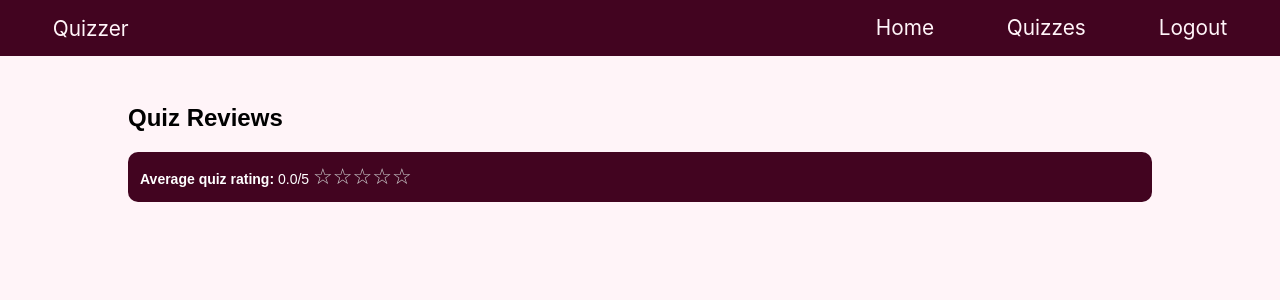
After one commit to Tonari239/Web-QuizReviewer, a PHP site: page /client/reviews/reviews-list.html in a window 1280 px wide. The commit adds this page. Shown: the top 300 px of the page. Run offline with PHP 8.4, Linux system fonts and the light colour scheme; data that the repository does not hold is empty.

Commit message:
Added the option to view reviews on tests
Added the option to view reviews on tests and to view detailed reviews on every question

```diff
--- /dev/null
+++ b/client/reviews/reviews-list.css
@@ -0,0 +1,70 @@
+body{
+background:#FFF4F8;
+font-family:Arial;
+margin:0;
+padding-top:4rem;
+}
+
+.container{
+width:80%;
+margin:auto;
+padding:20px;
+}
+
+.card{
+background:#420420;
+padding:12px;
+margin-bottom:15px;
+border-radius:10px;
+color:white;
+font-size:14px;
+}
+
+button{
+background:#420420;
+color:white;
+padding:10px;
+border:none;
+border-radius:8px;
+cursor:pointer;
+}
+
+.review-row{
+display:flex;
+flex-direction:column;
+gap:20px;
+margin-bottom:20px;
+}
+
+.review-content{
+flex:1;
+}
+
+.review-actions{
+min-width:180px;
+display:flex;
+justify-content:flex-end;
+}
+
+.review-text-box{
+border:2px solid white;
+padding:10px;
+border-radius:5px;
+}
+
+.star{
+color:gold;
+font-size:22px;
+margin-right:3px;
+}
+
+.star.empty{
+color:#ccc;
+}
+
+#fullReviewContainer>button{
+margin-top:20px;
+width:100%;
+padding:12px;
+font-size:16px;
+}
--- /dev/null
+++ b/client/reviews/reviews-list.html
@@ -0,0 +1,25 @@
+<!DOCTYPE html>
+<html>
+<head>
+<meta charset="UTF-8">
+<title>Quiz Reviews</title>
+
+<link rel="stylesheet" href="./reviews-list.css">
+<script src="../common/reused-components/nav-bar/navbar.js"></script>
+<script src="./reviews-list.js" defer></script>
+</head>
+
+<body>
+
+<quiz-navbar id="navbar" active="Reviews"></quiz-navbar>
+
+<div class="container">
+<h2>Quiz Reviews</h2>
+
+<div id="averageRatingBox" class="card"></div>
+
+<div id="reviewsContainer"></div>
+</div>
+
+</body>
+</html>
--- /dev/null
+++ b/client/reviews/reviews-list.js
@@ -0,0 +1,83 @@
+document.addEventListener("DOMContentLoaded",()=>{
+
+const navbar=document.querySelector("#navbar");
+
+navbar.links=[
+{ text:"Home", href:"/test/client/landing/landing.html"},
+{ text:"Quizzes", href:"/test/client/quizzes/quizzes.html"},
+{ text:"Logout", href:"#logout"}
+];
+
+navbar.addEventListener("logout",()=>{
+fetch("/test/index.php?logoutUser",{method:"POST"})
+.then(()=>window.location="/test/client/landing/landing.html");
+});
+
+const urlParams=new URLSearchParams(window.location.search);
+const quiz_id = urlParams.get("quiz_id") || 3;
+
+fetch(`/test/server/reviews/get-quiz-reviews.php?quiz_id=${quiz_id}`)
+.then(res=>res.json())
+.then(data=>{
+
+const container=document.querySelector("#reviewsContainer");
+const avgBox=document.querySelector("#averageRatingBox");
+
+let total=0;
+let count=0;
+
+data.reviews.forEach(r=>{
+if(r.rating){
+total+=Number(r.rating);
+count++;
+}
+});
+
+const avg = count ? (total/count) : 0;
+const avgRounded = Math.round(avg);
+
+const createStarDisplay = (rating) => {
+  const filledStars = "★".repeat(rating);
+  const emptyStars = `<span style="color:#ccc;">${"☆".repeat(5 - rating)}</span>`;
+  return filledStars + emptyStars;
+};
+
+let stars = createStarDisplay(avgRounded);
+avgBox.innerHTML=`
+<strong>Average quiz rating:</strong>
+${avg.toFixed(1)}/5
+<span class="star">${stars}</span>
+`;
+
+data.reviews.forEach(r=>{
+stars=createStarDisplay(r.rating || 0);
+
+const row=document.createElement("div");
+row.className="review-row";
+
+row.innerHTML=`
+
+<div class="card review-content">
+<h3>Review by user: ${r.username}</h3>
+
+<div>
+<h3><strong>Quiz rating:</strong> <span class="star">${stars}</span></h3>
+</div>
+<h3>Review text: </h3>
+<p class="review-text-box">${r.review_text || "No text review"}</p>
+</div>
+
+<div class="review-actions">
+<button onclick="window.location='full-review.html?quiz_id=${quiz_id}&user=${r.reviewer_user_guid}'">
+View Full Review
+</button>
+</div>
+`;
+
+container.appendChild(row);
+
+});
+
+});
+
+});
--- a/server/reviews/get-quiz-questions.php
+++ b/server/reviews/get-quiz-questions.php
@@ -5,10 +5,10 @@ require "../xml-exporter/db.php";
 header("Content-Type: application/json");
 
 if(!isset($_SESSION['user_guid'])){
-    $_SESSION['user_guid']='550e8400-e29b-41d4-a716-446655440001';
+    $_SESSION['user_guid']='550e8400-e29b-41d4-a716-446655440001';//remove after testing
 }
 
-$quiz_id = isset($_GET['quiz_id']) ? (int)$_GET['quiz_id'] : 3;
+$quiz_id = isset($_GET['quiz_id']) ? (int)$_GET['quiz_id'] : 3;//remove default quiz_id after testing
 
 $stmt = $pdo->prepare("
 SELECT question_id, question_text
--- /dev/null
+++ b/server/reviews/get-quiz-reviews.php
@@ -0,0 +1,18 @@
+<?php
+require "../xml-exporter/db.php";
+
+$quiz_id=(int)$_GET['quiz_id'];
+$quiz_id = isset($_GET['quiz_id']) ? (int)$_GET['quiz_id'] : 3;//remove default quiz_id after testing
+
+$stmt=$pdo->prepare("
+SELECT r.*, u.username
+FROM reviews r
+JOIN users u ON r.reviewer_user_guid=u.user_guid
+WHERE r.quiz_id=?
+");
+
+$stmt->execute([$quiz_id]);
+
+echo json_encode([
+"reviews"=>$stmt->fetchAll(PDO::FETCH_ASSOC)
+]);
--- a/setup/seed-database.sql
+++ b/setup/seed-database.sql
@@ -236,6 +236,10 @@ INSERT INTO reviews (quiz_id, reviewer_user_guid, rating, review_text) VALUES
 INSERT INTO reviews (quiz_id, reviewer_user_guid, rating, review_text) VALUES
 (5, '550e8400-e29b-41d4-a716-446655440001', 4, 'Solid introduction to PHP. The superglobal questions were especially useful.');
 
+
+--Jane reviews her own quiz (should be allowed)
+INSERT INTO reviews (quiz_id, reviewer_user_guid, rating, review_text) VALUES
+(3, '550e8400-e29b-41d4-a716-446655440001', 5, 'I am very proud of this quiz! It covers essential database design principles that every developer should know. I hope it helps others as much as it helped me when I was learning.');
 -- ============================================
 -- INSERT QUESTION REVIEWS
 -- ============================================
```
Also changed, not shown: client/reviews/full-review.html (added, +21 -0 lines), client/reviews/full-review.js (added, +78 -0 lines), server/reviews/get-full-review.php (added, +55 -0 lines).
